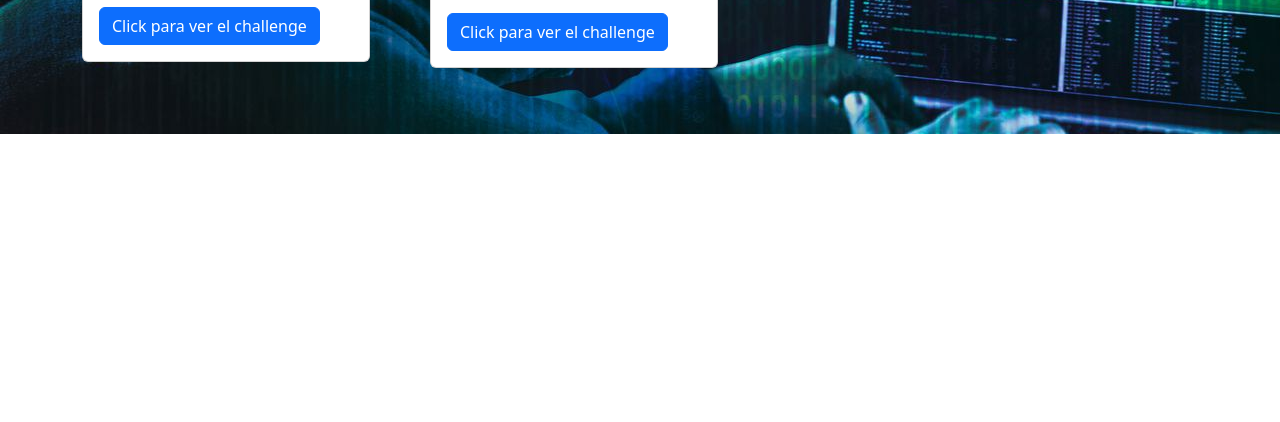
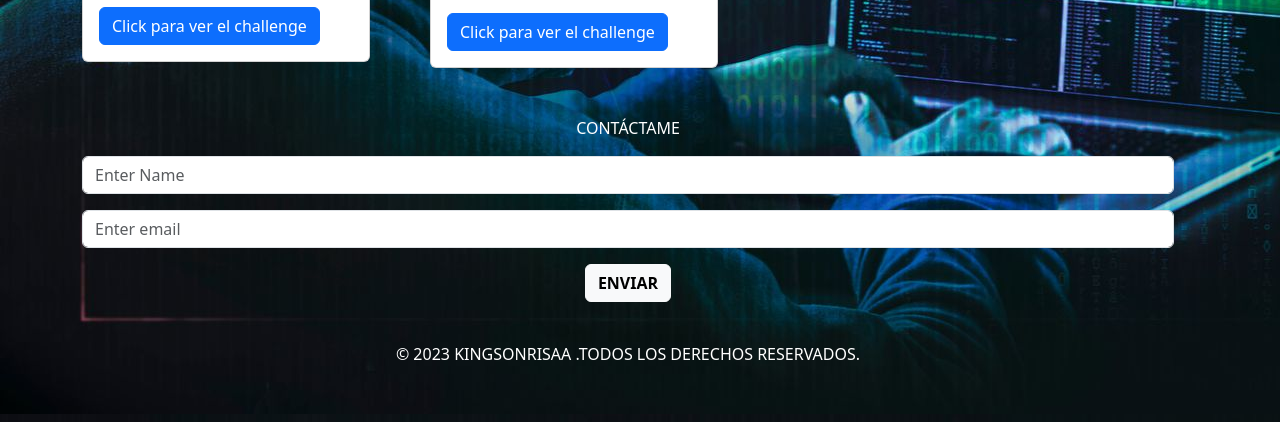
Before and after one commit to kingsonrisaa/PortafolioBasics.github.io, a plain HTML site: page index.html in a window 1280 px wide. Shown: the part 666-1088 px from the top of the page. Before the commit the page ends 800 px from the top, so only its background shows below. Drawn offline with nearby package versions, Linux system fonts and the light colour scheme.

Commit message:
Formulario

```diff
--- a/asset/css/style.css
+++ b/asset/css/style.css
@@ -22,3 +22,8 @@ body {
     padding-right: 27rem;
     padding-top: 6px;
 }
+
+footer p {
+ color: white;
+ text-transform: uppercase;
+}
--- a/index.html
+++ b/index.html
@@ -75,6 +75,28 @@
                 </div>
           </div>
           <!-- END 5 CARD GITHUB-->
+          <footer class="text-center">
+            <section class="pt-5 background">
+                <p>Contáctame</p>
+                <div class="row">
+                    <div class="col-md-2"></div>
+                    <div class="col-md-8"></div>
+                    <div class="mb-3">
+                        <input type="name" class="form-control" id="exampleFormControlInput1" rows="3" placeholder="Enter Name"></div>
+                    </div>
+                    <div class="mb-3">
+                        <input type="email" class="form-control" id="exampleFormControlInput1" placeholder="Enter email">
+                    </div>
+                    <div class="botton-central">
+                        <div class="mb-3">
+                        <button type="button" class="btn btn-light"><strong>ENVIAR</strong></button>
+                        </div>
+                    </div>
+                </section>
+                <div class="col-md-2"></div>
+                <br>
+                <p>© 2023 Kingsonrisaa .Todos los derechos reservados.</p>
+        </footer>
 
 
 <script src="https://cdn.jsdelivr.net/npm/bootstrap@5.3.0-alpha1/dist/js/bootstrap.bundle.min.js" integrity="sha384-w76AqPfDkMBDXo30jS1Sgez6pr3x5MlQ1ZAGC+nuZB+EYdgRZgiwxhTBTkF7CXvN" crossorigin="anonymous"></script>
```
